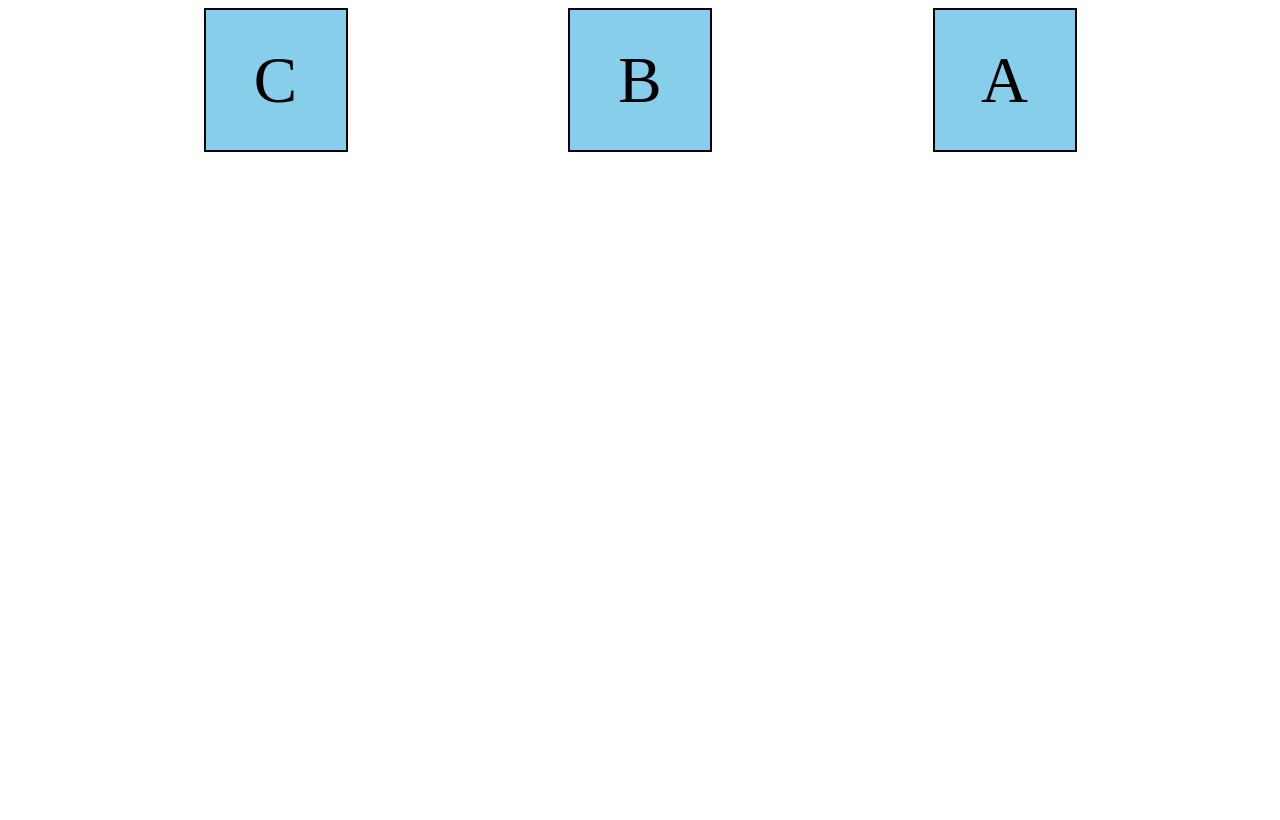
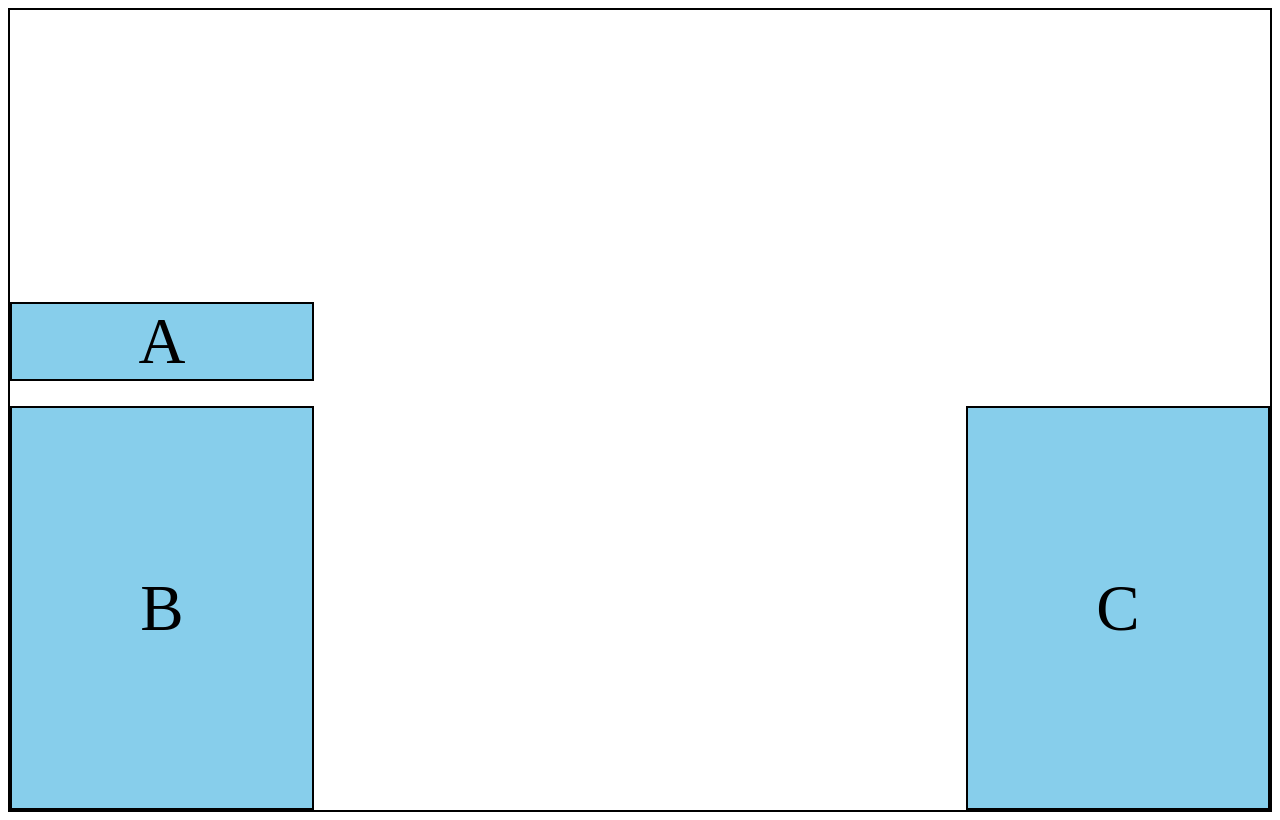
Before and after one commit to vhdpimentel/fcc-flexbox-tutorial, a plain HTML site: page index.html in a window 1280 px wide. Drawn offline with Linux system fonts and the light colour scheme.

Commit message:
Add more flex properties to fcc flex exercise

```diff
--- a/styles.css
+++ b/styles.css
@@ -1,14 +1,15 @@
 .container {
     display: flex;
+    flex-flow: column wrap;
+    border: 2px solid black;
     height: 100vh;
     gap: 25px;
-    flex-direction: row-reverse;
-    justify-content: space-evenly;
+    place-content: space-between flex-end;
 }
 
 [class ^="box-"] {
-    width: 140px;
-    height: 140px;
+    width: 300px;
+    height: 400px;
     background-color: skyblue;
     border: 2px solid black;
 
@@ -19,3 +20,15 @@
     justify-content: center;
     align-items: center;
 }
+
+.box-1{
+    flex: 0 1 0;
+}
+
+.box-2{
+    flex: 0 3 auto;
+}
+
+.box-3{
+    flex: 0 1 auto;
+}
```
